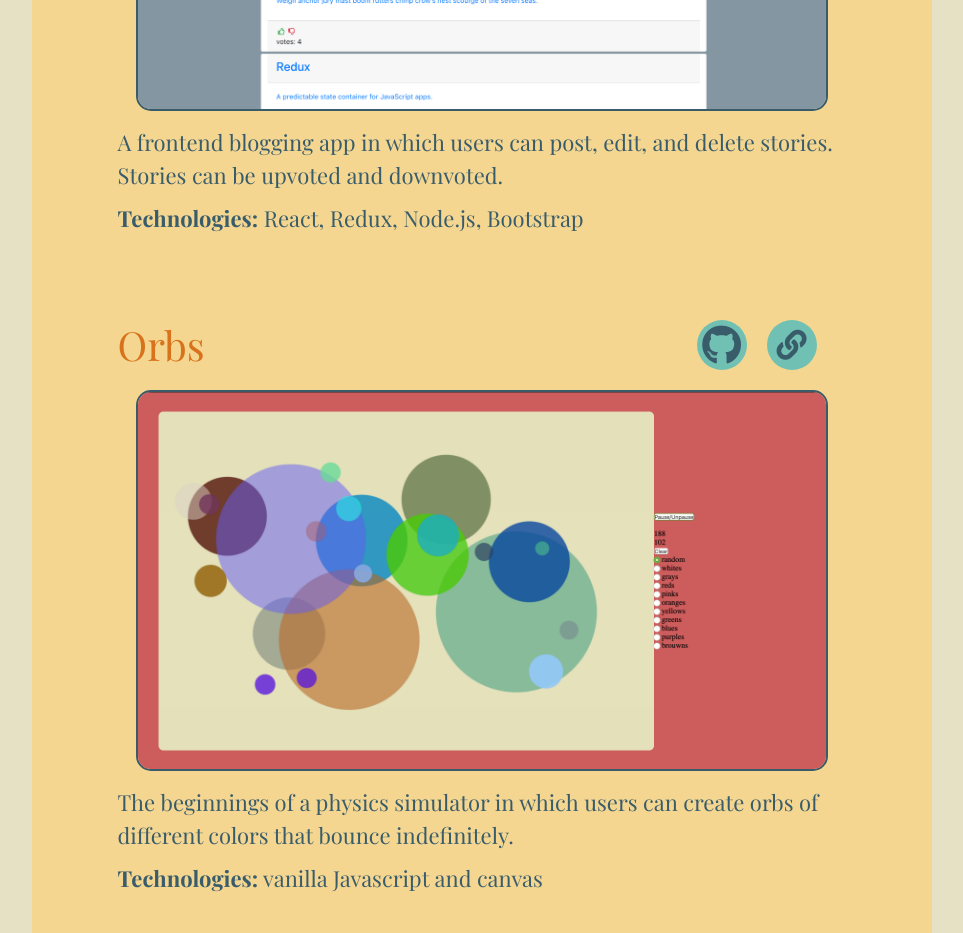
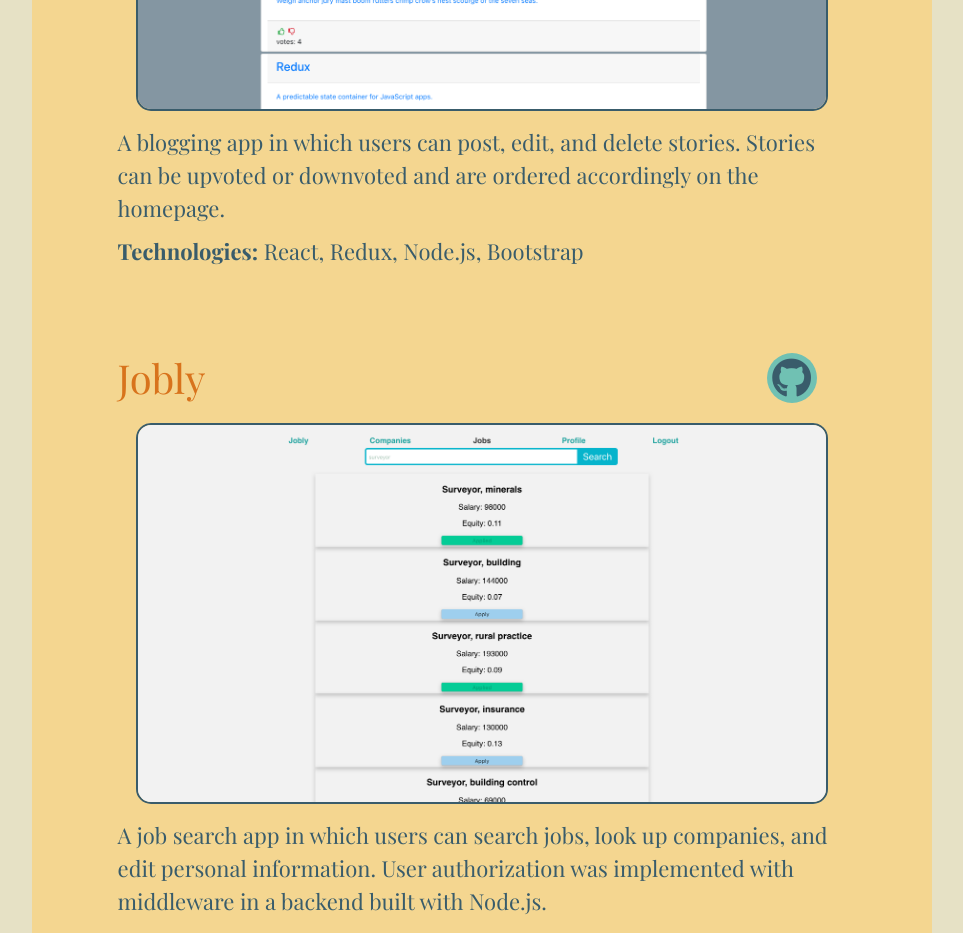
Before and after one commit to ValkrynCiel/Personal-Website, a React (Create React App) app: page / in a window 1280 px wide. Shown: the part 3640-4573 px from the top of the page, without its empty margins (158-1121 px from the left). Built offline with nearby package versions, Linux system fonts and the light colour scheme.

Commit message:
jobly project added; still need link

```diff
--- a/src/ProjectsPage.js
+++ b/src/ProjectsPage.js
@@ -6,6 +6,7 @@
 import orbSrc from './Icons/Orbs.png';
 import relishSrc from './Icons/Relish.png';
 import microblogSrc from './Icons/Microblog.png';
+import joblySrc from './Icons/Jobly.png';
 
 const ProjectsWrapper = styled.div`
   width: 100%;
@@ -64,6 +65,14 @@
       ['link', 'http://microblog-less.herokuapp.com/']
     ]
   },
+  jobly: {
+    title: 'Jobly',
+    src: joblySrc,
+    alt: 'Front page of Jobly',
+    links: [
+      ['github', 'https://github.com/ValkrynCiel/jobly-react-frontend']
+    ]
+  },
   orbs: {
     title: 'Orbs',
     src: orbSrc,
@@ -87,10 +96,16 @@
           <b>Technologies:</b> React, Firebase, Redux
           </span>
           </Project>
-          <Project details={projects.microblog}>A frontend blogging app in which users can post, edit, and delete stories. Stories can be upvoted and downvoted.<br/>
+          <Project details={projects.microblog}>A blogging app in which users can post, edit, and delete stories. Stories can be upvoted or downvoted and are ordered accordingly on the homepage.<br/>
           <span>
           <b>Technologies:</b>  React, Redux, Node.js, Bootstrap
           </span></Project>
+          <Project details={projects.jobly}>
+          A job search app in which users can search jobs, look up companies, and edit personal information. User authorization was implemented with middleware in a backend built with Node.js.<br/>
+          <span>
+          <b>Technologies:</b> React, Node.js, Bootstrap
+          </span>
+          </Project>
           <Project details={projects.orbs}>
           The beginnings of a physics simulator in which users can create orbs of different colors that bounce indefinitely.<br/>
           <span>
```
Also changed, not shown: src/Icons/Jobly.png (added).
